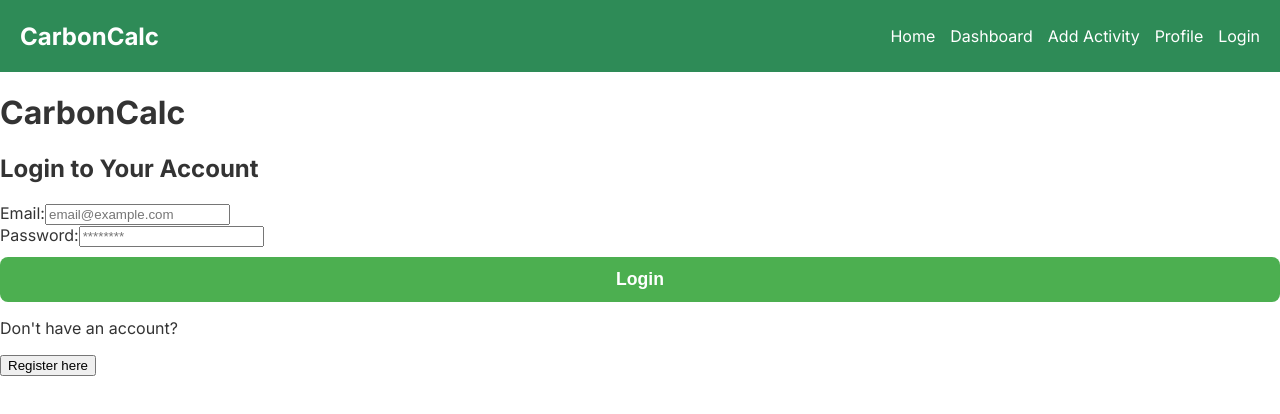
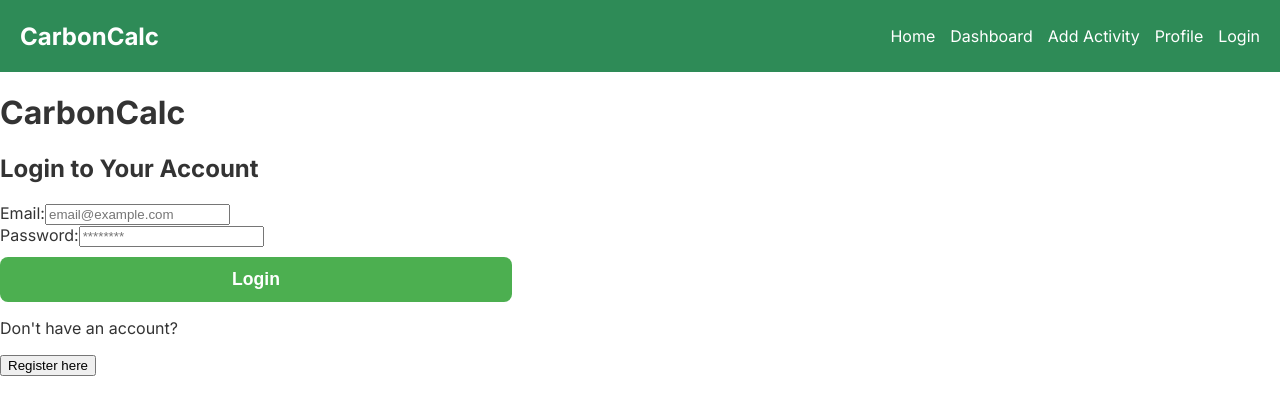
Before and after one commit to sdg877/carbon_calculator_fe, a Next.js app: page /identity in a window 1280 px wide. Shown: the top 414 px of the page. Built offline with nearby package versions, Linux system fonts and the light colour scheme; no server answers.

Commit message:
Update to form button.

```diff
--- a/src/styles/forms.css
+++ b/src/styles/forms.css
@@ -17,7 +17,8 @@ body {
   cursor: pointer;
   transition: background-color 0.3s, transform 0.1s;
   margin-top: 10px;
-  width: 100%;
+  width: 40%;
+  align-items: center;
 }
 
 .primary-button:hover,
```
